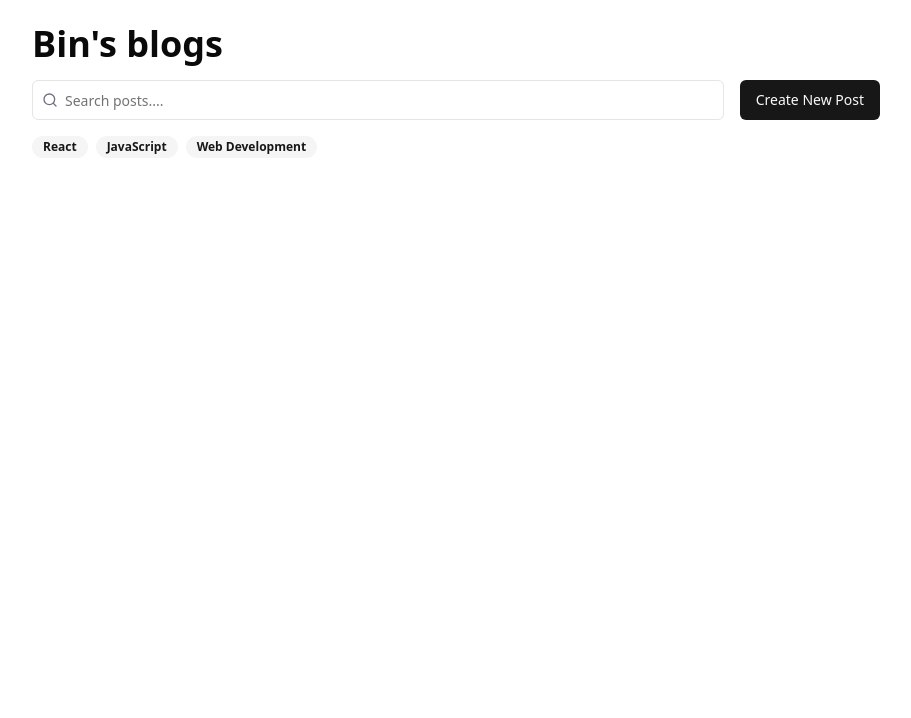
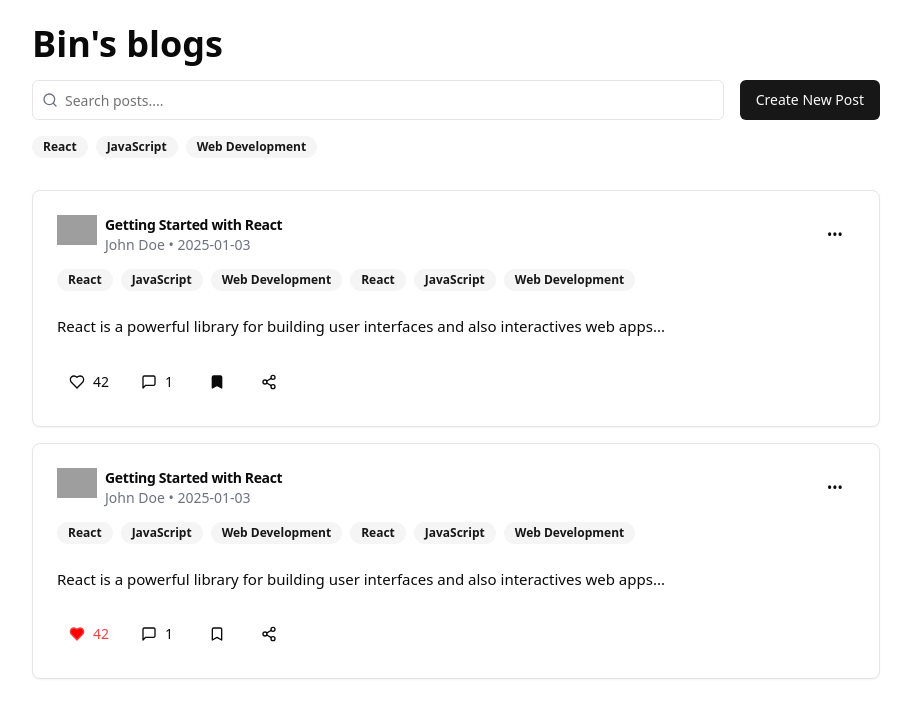
Before and after one commit to binayakChhetri/Personal-blog, a React (Vite) app: page / in a window 1280 px wide. Shown: the top 718 px of the page, without its empty margins (184-1095 px from the left). Built offline with nearby package versions, Linux system fonts and the light colour scheme; grey boxes are pictures that could not be loaded.

Commit message:
Completed blogpost design

```diff
--- a/package.json
+++ b/package.json
@@ -10,6 +10,7 @@
     "preview": "vite preview"
   },
   "dependencies": {
+    "@radix-ui/react-avatar": "^1.1.2",
     "@radix-ui/react-dialog": "^1.1.4",
     "@radix-ui/react-dropdown-menu": "^2.1.4",
     "@radix-ui/react-label": "^2.1.1",
--- a/src/App.tsx
+++ b/src/App.tsx
@@ -1,9 +1,11 @@
 import Header from "@/layout/Header";
+import { BlogPost } from "./modules/blog-post/components/BlogPost";
 
 export default function App() {
   return (
     <div className="max-w-4xl mx-auto p-6">
       <Header />
+      <BlogPost />
     </div>
   );
 }
--- /dev/null
+++ b/src/UI/avatar.tsx
@@ -0,0 +1,48 @@
+import * as React from "react"
+import * as AvatarPrimitive from "@radix-ui/react-avatar"
+
+import { cn } from "@/lib/utils"
+
+const Avatar = React.forwardRef<
+  React.ElementRef<typeof AvatarPrimitive.Root>,
+  React.ComponentPropsWithoutRef<typeof AvatarPrimitive.Root>
+>(({ className, ...props }, ref) => (
+  <AvatarPrimitive.Root
+    ref={ref}
+    className={cn(
+      "relative flex h-10 w-10 shrink-0 overflow-hidden rounded-full",
+      className
+    )}
+    {...props}
+  />
+))
+Avatar.displayName = AvatarPrimitive.Root.displayName
+
+const AvatarImage = React.forwardRef<
+  React.ElementRef<typeof AvatarPrimitive.Image>,
+  React.ComponentPropsWithoutRef<typeof AvatarPrimitive.Image>
+>(({ className, ...props }, ref) => (
+  <AvatarPrimitive.Image
+    ref={ref}
+    className={cn("aspect-square h-full w-full", className)}
+    {...props}
+  />
+))
+AvatarImage.displayName = AvatarPrimitive.Image.displayName
+
+const AvatarFallback = React.forwardRef<
+  React.ElementRef<typeof AvatarPrimitive.Fallback>,
+  React.ComponentPropsWithoutRef<typeof AvatarPrimitive.Fallback>
+>(({ className, ...props }, ref) => (
+  <AvatarPrimitive.Fallback
+    ref={ref}
+    className={cn(
+      "flex h-full w-full items-center justify-center rounded-full bg-muted",
+      className
+    )}
+    {...props}
+  />
+))
+AvatarFallback.displayName = AvatarPrimitive.Fallback.displayName
+
+export { Avatar, AvatarImage, AvatarFallback }
--- a/src/UI/card.tsx
+++ b/src/UI/card.tsx
@@ -1,6 +1,6 @@
-import * as React from "react"
+import * as React from "react";
 
-import { cn } from "@/lib/utils"
+import { cn } from "@/lib/utils";
 
 const Card = React.forwardRef<
   HTMLDivElement,
@@ -14,8 +14,8 @@ const Card = React.forwardRef<
     )}
     {...props}
   />
-))
-Card.displayName = "Card"
+));
+Card.displayName = "Card";
 
 const CardHeader = React.forwardRef<
   HTMLDivElement,
@@ -26,8 +26,8 @@ const CardHeader = React.forwardRef<
     className={cn("flex flex-col space-y-1.5 p-6", className)}
     {...props}
   />
-))
-CardHeader.displayName = "CardHeader"
+));
+CardHeader.displayName = "CardHeader";
 
 const CardTitle = React.forwardRef<
   HTMLDivElement,
@@ -41,8 +41,8 @@ const CardTitle = React.forwardRef<
     )}
     {...props}
   />
-))
-CardTitle.displayName = "CardTitle"
+));
+CardTitle.displayName = "CardTitle";
 
 const CardDescription = React.forwardRef<
   HTMLDivElement,
@@ -53,16 +53,16 @@ const CardDescription = React.forwardRef<
     className={cn("text-sm text-muted-foreground", className)}
     {...props}
   />
-))
-CardDescription.displayName = "CardDescription"
+));
+CardDescription.displayName = "CardDescription";
 
 const CardContent = React.forwardRef<
   HTMLDivElement,
   React.HTMLAttributes<HTMLDivElement>
 >(({ className, ...props }, ref) => (
   <div ref={ref} className={cn("p-6 pt-0", className)} {...props} />
-))
-CardContent.displayName = "CardContent"
+));
+CardContent.displayName = "CardContent";
 
 const CardFooter = React.forwardRef<
   HTMLDivElement,
@@ -73,7 +73,14 @@ const CardFooter = React.forwardRef<
     className={cn("flex items-center p-6 pt-0", className)}
     {...props}
   />
-))
-CardFooter.displayName = "CardFooter"
+));
+CardFooter.displayName = "CardFooter";
 
-export { Card, CardHeader, CardFooter, CardTitle, CardDescription, CardContent }
+export {
+  Card,
+  CardHeader,
+  CardFooter,
+  CardTitle,
+  CardDescription,
+  CardContent,
+};
--- /dev/null
+++ b/src/modules/blog-post/components/BlogPost.tsx
@@ -0,0 +1,162 @@
+import { Button } from "@/UI/button";
+import { Badge } from "@/UI/badge";
+import {
+  Card,
+  CardContent,
+  CardFooter,
+  CardHeader,
+  CardTitle,
+} from "@/UI/card";
+import { Avatar, AvatarFallback, AvatarImage } from "@radix-ui/react-avatar";
+import {
+  DropdownMenu,
+  DropdownMenuContent,
+  DropdownMenuItem,
+  DropdownMenuLabel,
+  DropdownMenuTrigger,
+} from "@radix-ui/react-dropdown-menu";
+import {
+  Bookmark,
+  Edit2,
+  Heart,
+  MessageSquare,
+  Share2,
+  Trash2,
+} from "lucide-react";
+
+let posts = [
+  {
+    id: 1,
+    title: "Getting Started with React",
+    content:
+      "React is a powerful library for building user interfaces and also interactives web apps...",
+    date: "2025-01-03",
+    author: {
+      name: "John Doe",
+      avatar: "https://avatars.githubusercontent.com/u/64035674?v=4",
+    },
+    likes: 42,
+    comments: [
+      {
+        id: 1,
+        author: "Jane Smith",
+        content: "Great post!",
+        date: "2025-01-03",
+      },
+    ],
+    tags: ["React", "JavaScript", "Web Development"],
+    isLiked: false,
+    isBookmarked: true,
+  },
+  {
+    id: 1,
+    title: "Getting Started with React",
+    content:
+      "React is a powerful library for building user interfaces and also interactives web apps...",
+    date: "2025-01-03",
+    author: {
+      name: "John Doe",
+      avatar: "https://avatars.githubusercontent.com/u/64035674?v=4",
+    },
+    likes: 42,
+    comments: [
+      {
+        id: 2,
+        author: "Jane Smith",
+        content: "Great post!",
+        date: "2025-01-03",
+      },
+    ],
+    tags: ["React", "JavaScript", "Web Development"],
+    isLiked: true,
+    isBookmarked: false,
+  },
+];
+
+export const BlogPost = () => {
+  return (
+    <main>
+      {posts.map((post) => (
+        <Card key={post.id} className="mb-4">
+          <CardHeader className="gap-2">
+            <div className="flex justify-between">
+              <div className="flex gap-2">
+                <Avatar>
+                  <AvatarImage src={post.author.avatar} className="w-10" />
+                  <AvatarFallback>{post.author.name[0]}</AvatarFallback>
+                </Avatar>
+                <div>
+                  <CardTitle className="text-sm">{post.title}</CardTitle>
+                  <div className="text-sm text-gray-500">
+                    {post.author.name} • {post.date}
+                  </div>
+                </div>
+              </div>
+              <DropdownMenu>
+                <DropdownMenuTrigger>
+                  <Button
+                    variant="ghost"
+                    size="icon"
+                    className="cursor-pointer"
+                  >
+                    •••
+                  </Button>
+                </DropdownMenuTrigger>
+                <DropdownMenuContent className="flex flex-col gap-2 w-56 bg-white rounded-lg pl-3 pr-2 py-2 border-[1px] shadow-md">
+                  <DropdownMenuLabel className="text-sm font-semibold pt-2 pl-2">
+                    Actions
+                  </DropdownMenuLabel>
+                  <DropdownMenuItem className="flex items-center gap-3 pl-2 pr-4 py-2 cursor-pointer rounded-lg hover:bg-gray-100 hover:outline-none">
+                    <Edit2 className="w-4 h-4" /> Edit
+                  </DropdownMenuItem>
+                  <DropdownMenuItem className="flex items-center gap-3 pl-2 pr-4 py-2 cursor-pointer rounded-lg hover:bg-gray-100 hover:outline-none ">
+                    <Trash2 className="w-4 h-4" /> Delete
+                  </DropdownMenuItem>
+                </DropdownMenuContent>
+              </DropdownMenu>
+            </div>
+            <div className="flex gap-2 flex-wrap">
+              {posts.map((post) =>
+                post.tags.map((tag) => (
+                  <Badge key={tag} variant="secondary">
+                    {tag}
+                  </Badge>
+                ))
+              )}
+            </div>
+          </CardHeader>
+          <CardContent className="text-[15px]">{post.content}</CardContent>
+          <CardFooter>
+            <div className="flex items-center gap-2">
+              <Button
+                variant="ghost"
+                size="sm"
+                className={post.isLiked ? "text-red-500" : "none"}
+              >
+                <Heart
+                  className="w-4 h-4"
+                  fill={post.isLiked ? "red " : "none"}
+                />
+                {post.likes}
+              </Button>
+              <Button variant="ghost" size="sm">
+                <MessageSquare className="w-4 h-4" />
+                {post.comments.length}
+              </Button>
+
+              <Button variant="ghost">
+                <Bookmark
+                  className="w-4 h-4 "
+                  fill={post.isBookmarked ? "currentColor" : "none"}
+                />
+              </Button>
+              <Button variant="ghost" size="sm">
+                <Share2 className="w-4 h-4" />
+              </Button>
+            </div>
+          </CardFooter>
+        </Card>
+      ))}
+    </main>
+  );
+};
```
Also changed, not shown: 1 other file (tests, documents, lock files or other folders).
